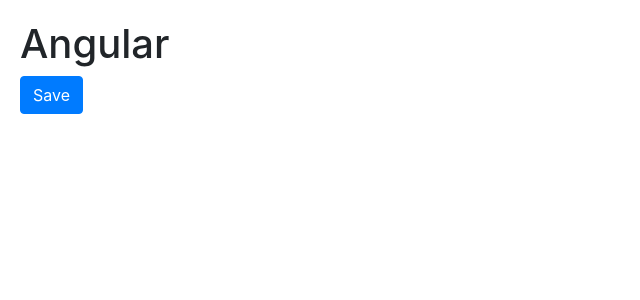
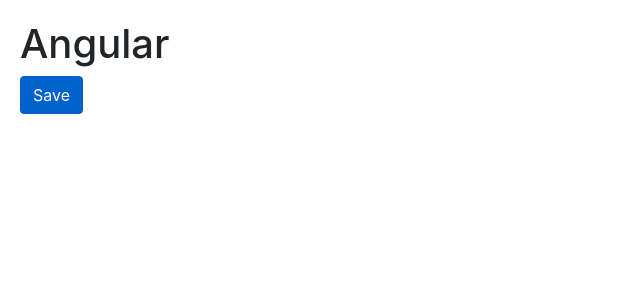
Before and after one commit to elmotabuzo16/angular5_testing, an Angular app: page / in a window 1280 px wide. Shown: the top 300 px of the page, without its empty margins (0-640 px from the left). Built offline with nearby package versions, Linux system fonts and the light colour scheme.

Commit message:
Class Bindig

```diff
--- a/src/app/courses.component.ts
+++ b/src/app/courses.component.ts
@@ -8,10 +8,11 @@
     //this will render the app.component.html using <courses></courses>
     //<h2 [textContent]="title" />
     template: `
-        <button class="btn btn-primary">Save</button>
+        <button class="btn btn-primary" [class.active]="isActive">Save</button>
         `
 })
 
 // we need to export the class in order to see it in angular
 export class CoursesComponent {
+    isActive = true;
 }
```
